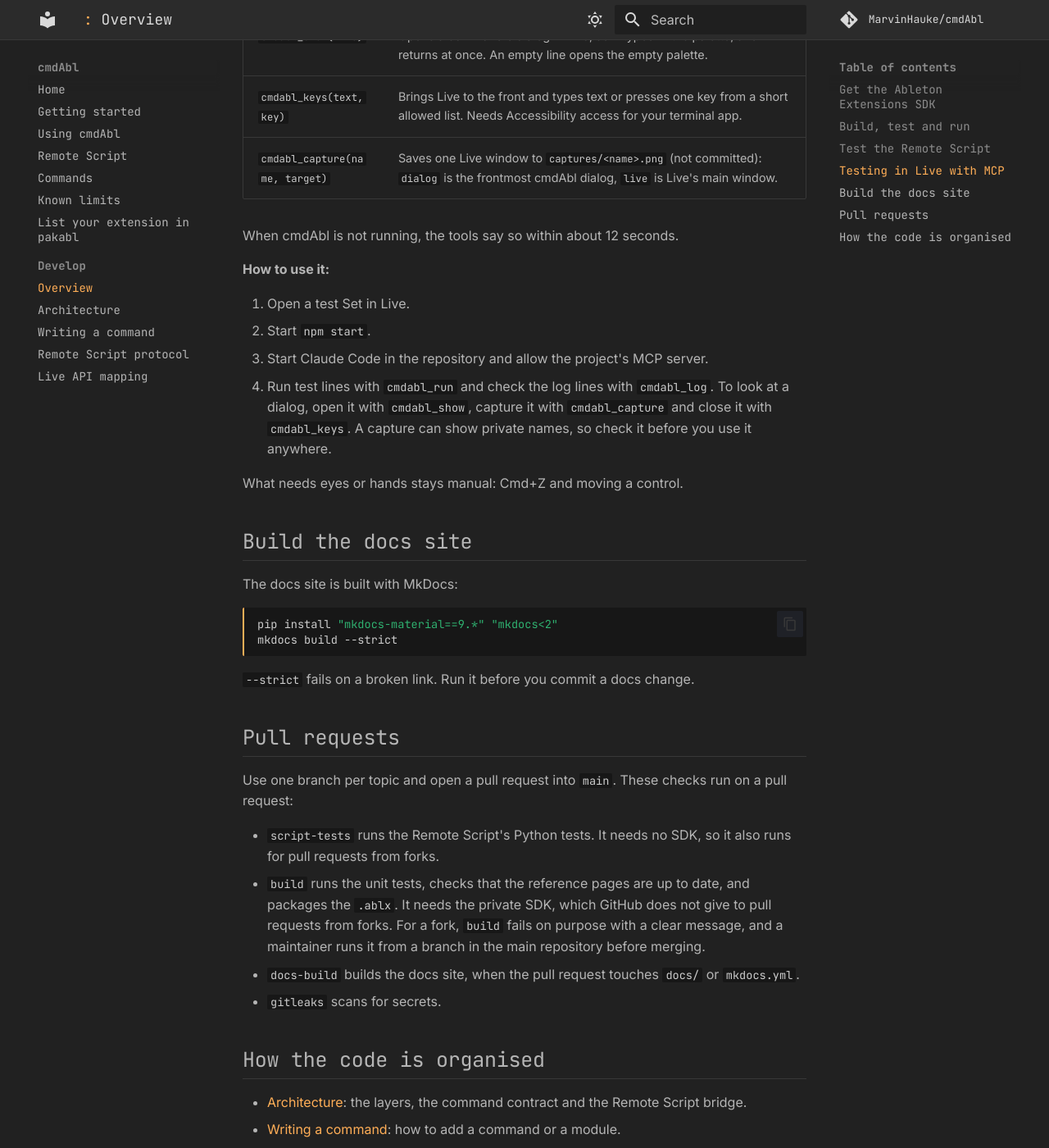
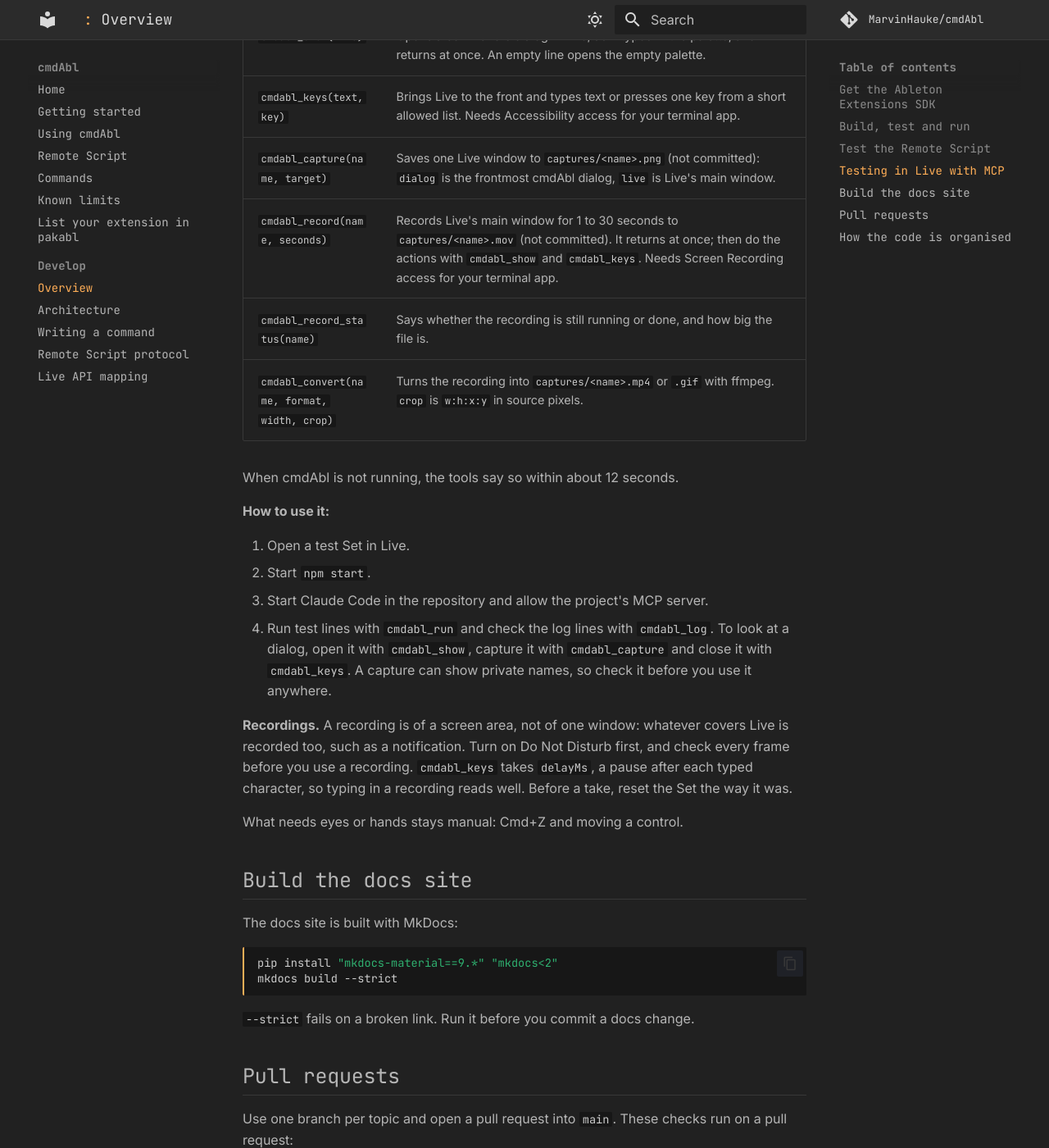
Before and after one commit to MarvinHauke/cmdAbl, an MkDocs documentation site: the page built from docs/develop.md, in a window 1280 px wide and 1400 px high, scrolled down 2730 px. Shown: the whole window at 82% size. Built offline with MkDocs 1.6.1 and Material for MkDocs 9.7.7, drawn with Linux system fonts in a browser that asks for light colours; comment, search, counter and statistics services are not loaded.

Commit message:
docs(develop): recording tools, screen-area limit and Do Not Disturb
Co-Authored-By: Claude Sonnet 5.5 <noreply@anthropic.com>

```diff
--- a/docs/develop.md
+++ b/docs/develop.md
@@ -84,6 +84,9 @@ project's `.mcp.json` registers it (`npx tsx tools/mcp/main.ts`); `npm run mcp`
 | `cmdabl_show(line)` | Opens a command's dialog in Live, as if typed in the palette, and returns at once. An empty line opens the empty palette. |
 | `cmdabl_keys(text, key)` | Brings Live to the front and types text or presses one key from a short allowed list. Needs Accessibility access for your terminal app. |
 | `cmdabl_capture(name, target)` | Saves one Live window to `captures/<name>.png` (not committed): `dialog` is the frontmost cmdAbl dialog, `live` is Live's main window. |
+| `cmdabl_record(name, seconds)` | Records Live's main window for 1 to 30 seconds to `captures/<name>.mov` (not committed). It returns at once; then do the actions with `cmdabl_show` and `cmdabl_keys`. Needs Screen Recording access for your terminal app. |
+| `cmdabl_record_status(name)` | Says whether the recording is still running or done, and how big the file is. |
+| `cmdabl_convert(name, format, width, crop)` | Turns the recording into `captures/<name>.mp4` or `.gif` with ffmpeg. `crop` is `w:h:x:y` in source pixels. |
 
 When cmdAbl is not running, the tools say so within about 12 seconds.
 
@@ -95,6 +98,11 @@ When cmdAbl is not running, the tools say so within about 12 seconds.
 4. Run test lines with `cmdabl_run` and check the log lines with `cmdabl_log`. To look at a dialog, open it with
    `cmdabl_show`, capture it with `cmdabl_capture` and close it with `cmdabl_keys`. A capture can show private names,
    so check it before you use it anywhere.
+
+**Recordings.** A recording is of a screen area, not of one window: whatever covers Live is recorded too, such as a
+notification. Turn on Do Not Disturb first, and check every frame before you use a recording. `cmdabl_keys` takes
+`delayMs`, a pause after each typed character, so typing in a recording reads well. Before a take, reset the Set the
+way it was.
 
 What needs eyes or hands stays manual: Cmd+Z and moving a control.
 
```
